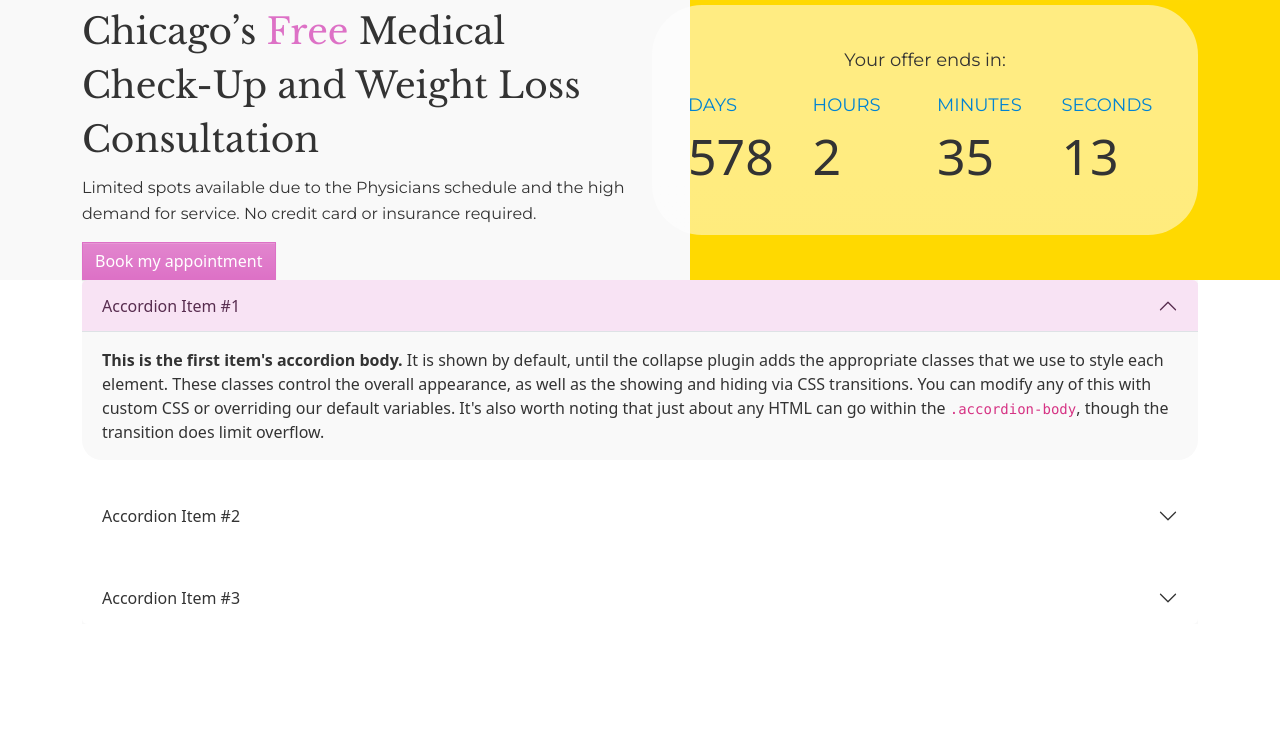
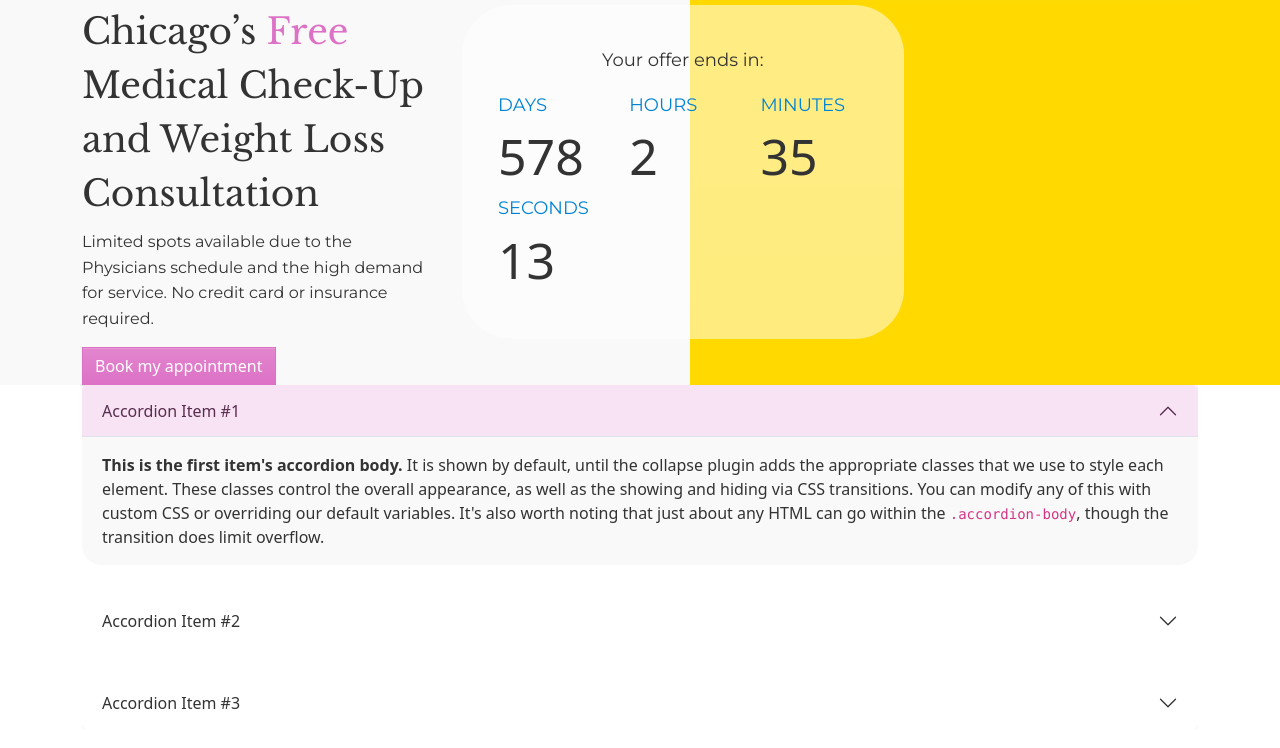
Before and after one commit to stefanvukelic/alpha-test, a website with bundled scripts: page index.html in a window 1280 px wide. Shown: the part 84-832 px from the top of the page. Before the commit the page ends 800 px from the top, so only its background shows below. Built offline with nearby package versions, Linux system fonts and the light colour scheme; a web font is replaced by a local one.

Commit message:
[TASK] Fixwidths

```diff
--- a/index.html
+++ b/index.html
@@ -110,12 +110,12 @@
     </div>
     <div class="container">
         <div class="row">
-            <div class="col">
+            <div class="col-sm-12 col-md-4">
                 <h1>Chicago’s <span>Free</span> Medical Check-Up and Weight Loss Consultation</h1>
                 <p>Limited spots available due to the Physicians schedule and the high demand for service. No credit card or insurance required.</p>
                 <button class="btn btn-primary">Book my appointment</button>
             </div>
-            <div class="col">
+            <div class="col-sm-12 col-md-8">
                 <div id="counter"></div>
             </div>
         </div>
--- a/scss/_header.scss
+++ b/scss/_header.scss
@@ -37,6 +37,7 @@ header {
     }
   }
   #counter {
+    width: 100%;
     position: relative;
     z-index: 2;
     background: linear-gradient(to bottom, rgba(255, 255, 255, 0.51) 0%, rgba(255, 255, 255, 0.51) 50%, rgba(255, 255, 255, 0.49));
@@ -71,5 +72,8 @@ header {
    &:before {
      width: 590px;
    }
+    #counter {
+      width: 60%;
+    }
   }
 }
```
Also changed, not shown: css/styles.css, 1 other file.
